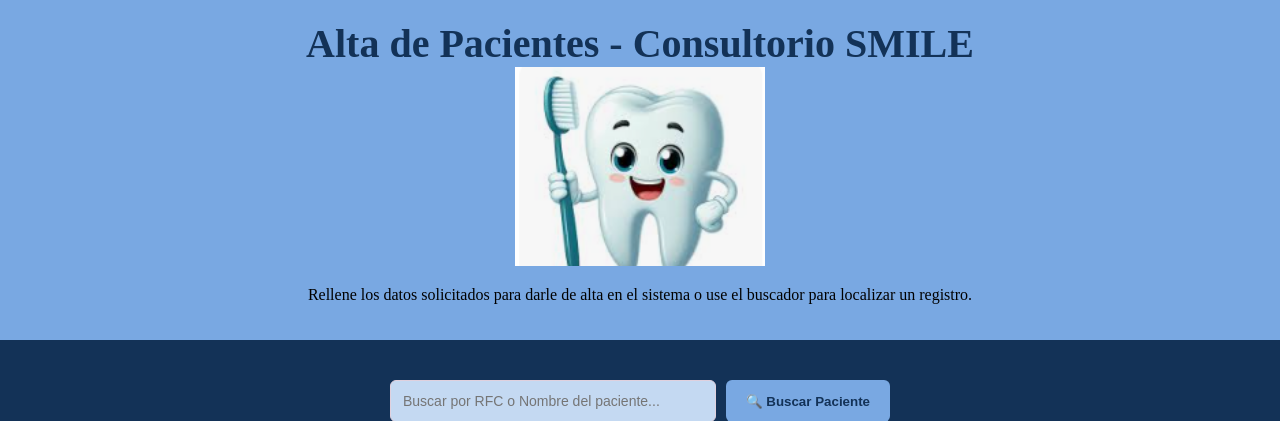
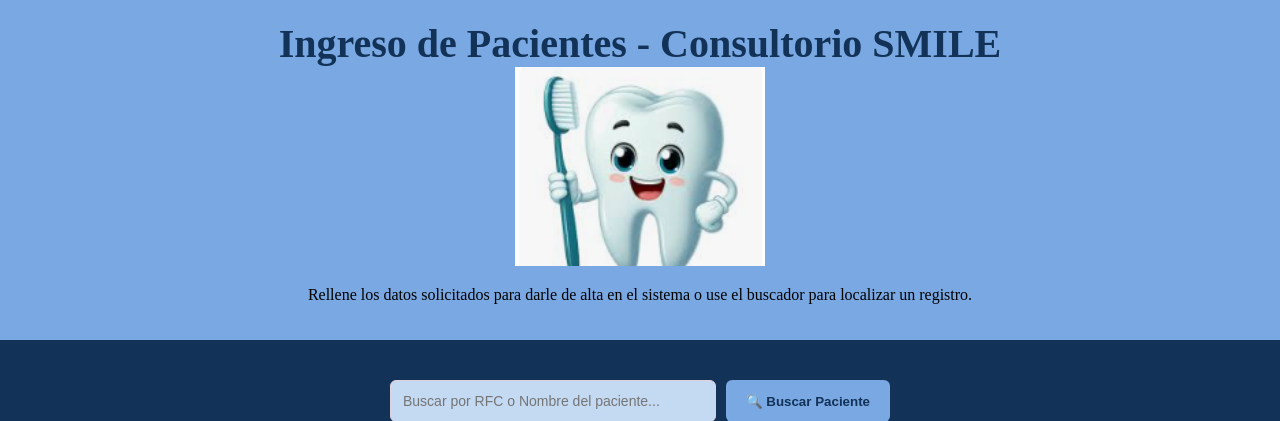
Before and after one commit to PerezCynthia0615/Smile, a Flask app: page /pacientes/nuevo in a window 1280 px wide. Shown: the top 421 px of the page. Run offline with Flask 3, Linux system fonts and the light colour scheme.

Commit message:
Update pacientes-form.html

```diff
--- a/templates/pacientes-form.html
+++ b/templates/pacientes-form.html
@@ -2,11 +2,11 @@
 <html lang="es">
 <head>
     <meta charset="UTF-8">
-    <title>Alta de Pacientes</title>
+    <title>Ingreso de Pacientes</title>
 </head>
 <body>
 <header>
-    <h1>Alta de Pacientes - Consultorio SMILE</h1>
+    <h1>Ingreso de Pacientes - Consultorio SMILE</h1>
     <img src="{{ url_for('static', filename='img.png') }}" width="250" alt="Logotipo SMILE">
     <p> Rellene los datos solicitados para darle de alta en el sistema o use el buscador para localizar un registro. </p>
 </header>
```
